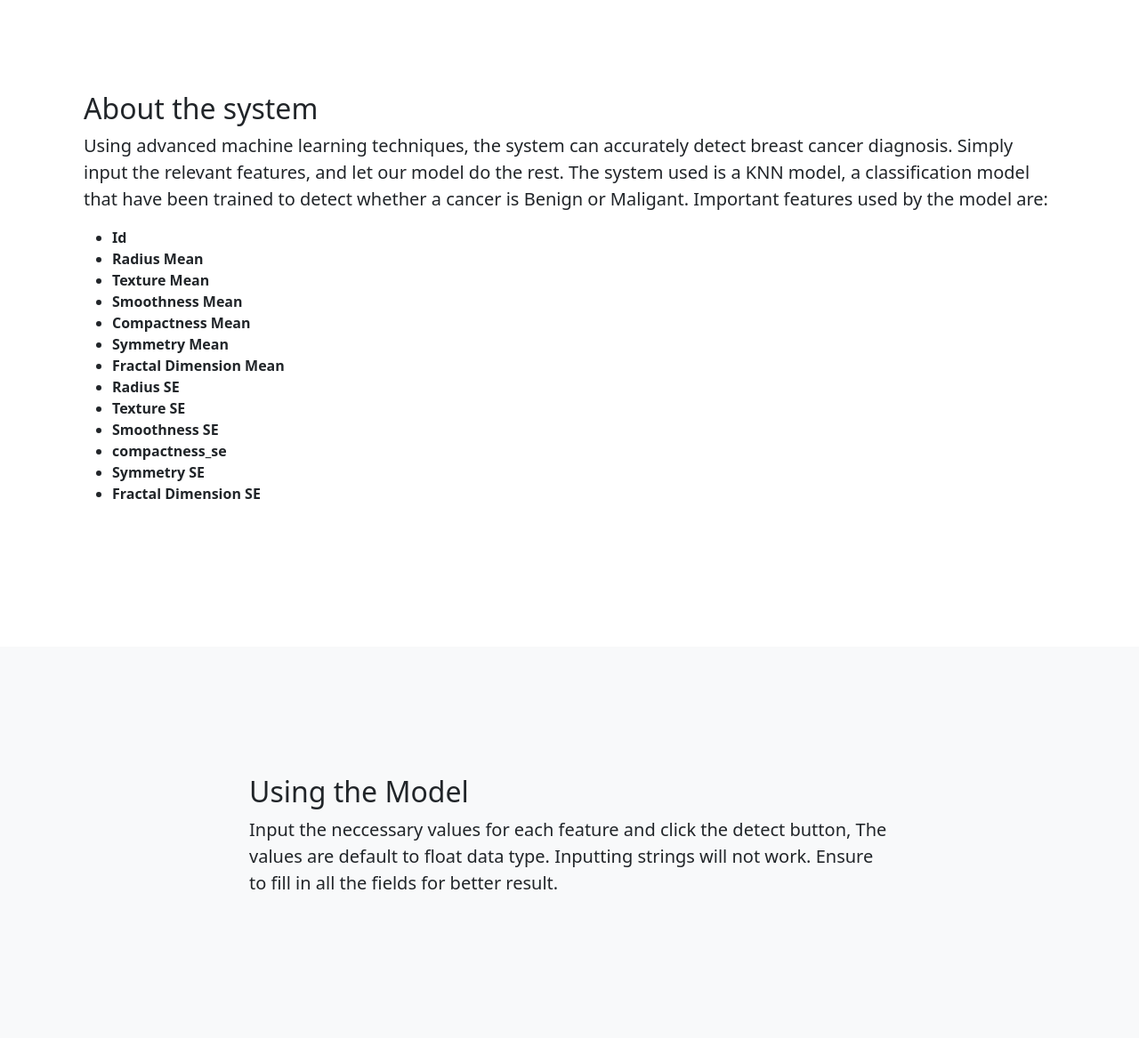
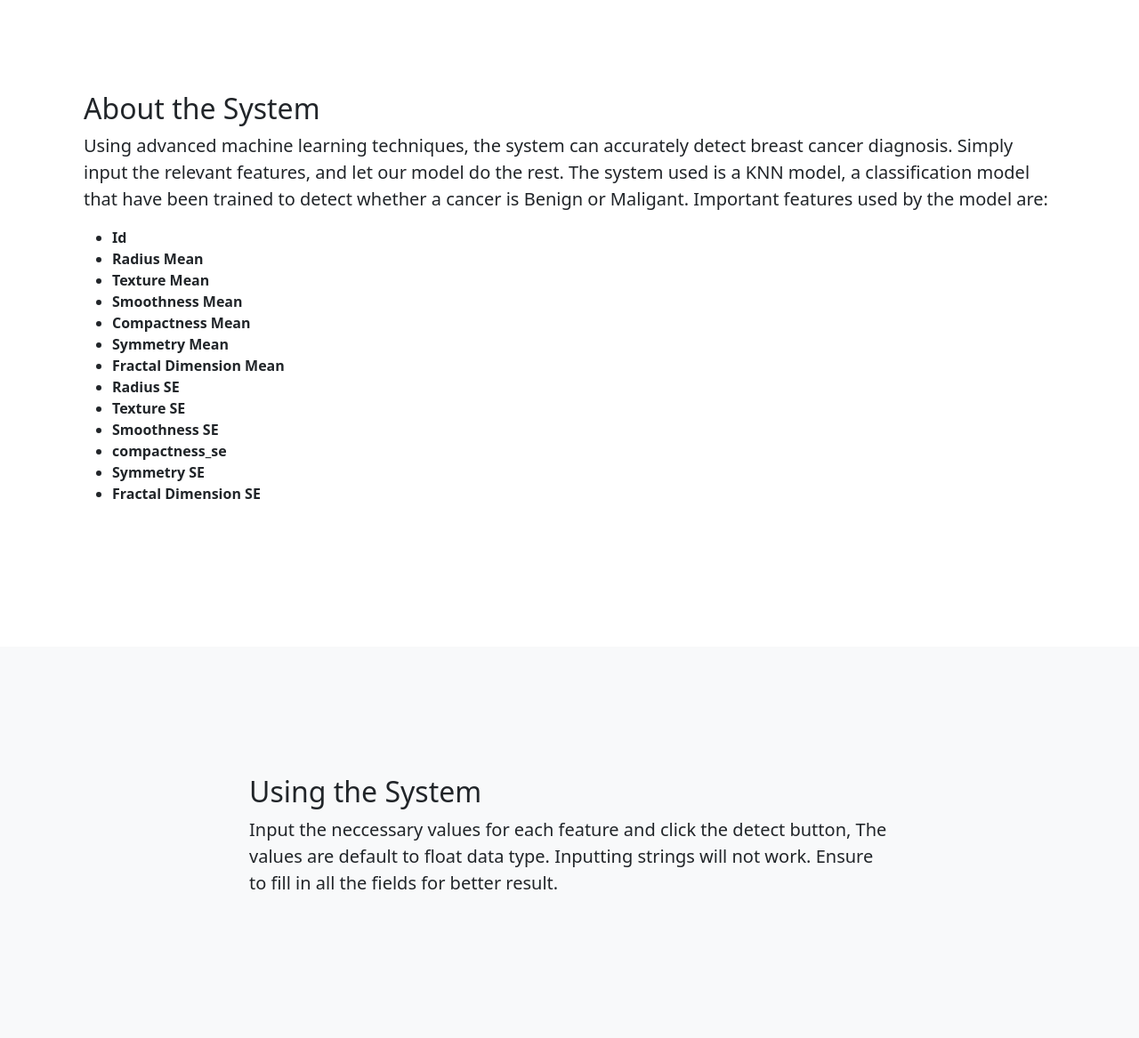
Before and after one commit to JayBeloved/bcpm, a Django app: page /model/landing in a window 1280 px wide. Shown: the part 439-1606 px from the top of the page at 89% size. Run offline with Django 4.2, Linux system fonts and the light colour scheme; some libraries are stand-ins or nearby versions.

Commit message:
Added system

```diff
--- a/predictor/templates/predictor/landing.html
+++ b/predictor/templates/predictor/landing.html
@@ -10,7 +10,7 @@
 {% endblock banner_content %}
 
 {% block about %}
-<h2>About the system</h2>
+<h2>About the System</h2>
 <p class="lead">Using advanced machine learning techniques, the system can accurately detect breast cancer
     diagnosis. Simply input the relevant features, and let our model do the rest. The system used is a KNN model,
     a classification model that have been trained to detect whether a cancer is Benign or Maligant. Important features used by the model are:</p>
@@ -22,7 +22,7 @@
 {% endblock about %}
 
 {% block info %}
-<h2>Using the Model</h2>
+<h2>Using the System</h2>
 <p class="lead">Input the neccessary values for each feature and click the detect button,
     The values are default to float data type. Inputting strings will not work.
     Ensure to fill in all the fields for better result.</p>
```
